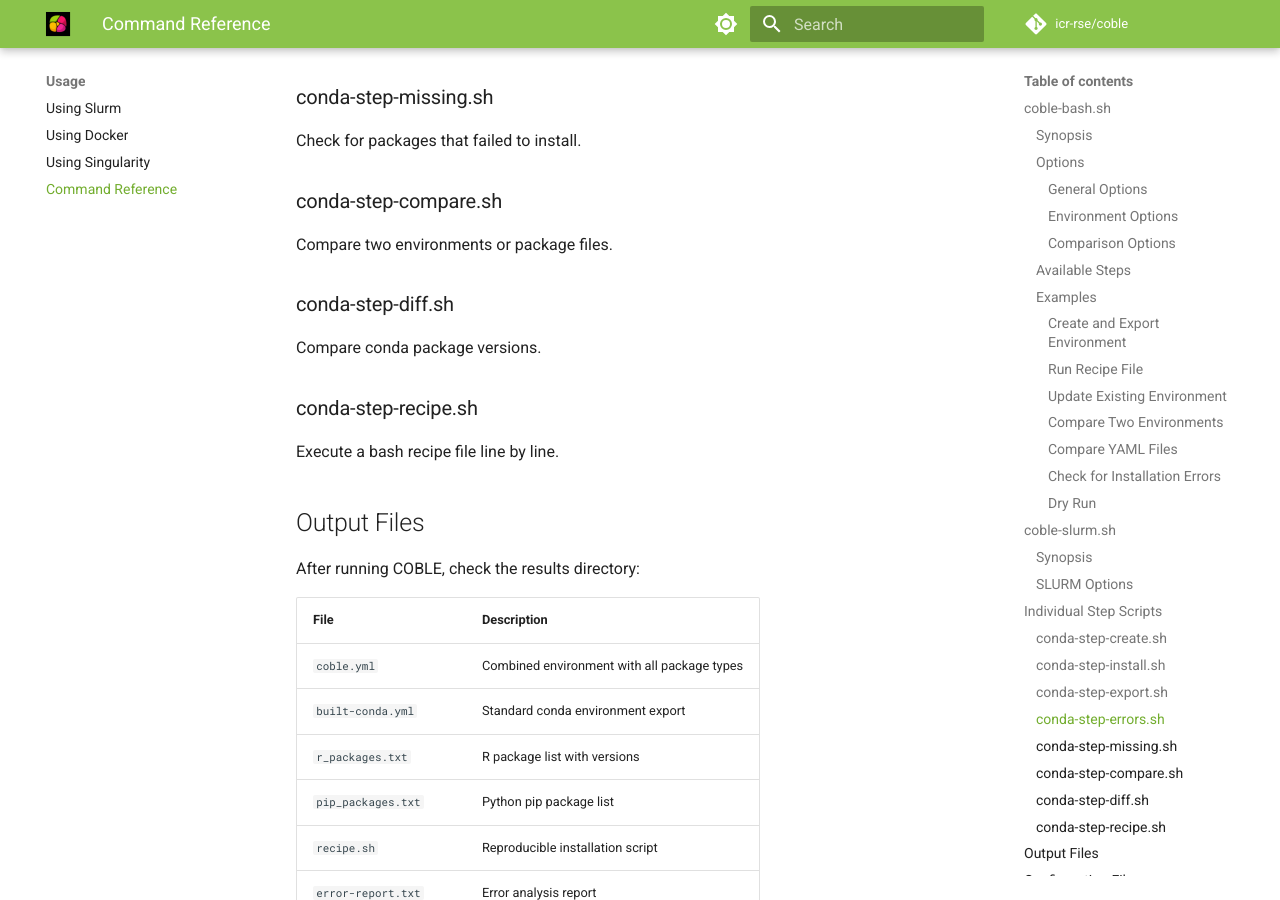
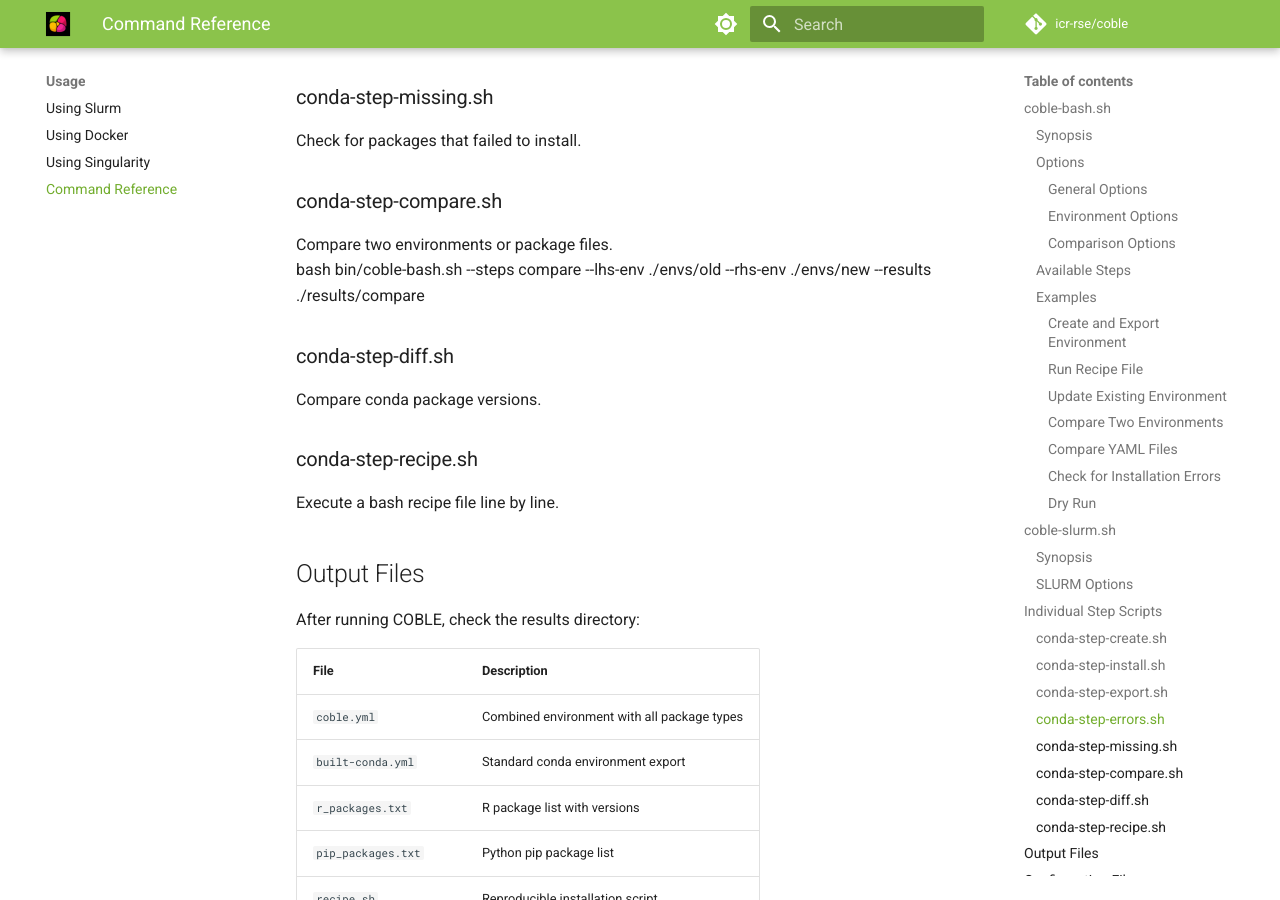
Before and after one commit to coble-tools/coble, an MkDocs documentation site: the page built from docs/cli-reference.md, in a window 1280 px wide and 900 px high, scrolled down 5178 px. Built offline with MkDocs 1.6.1 and Material for MkDocs 9.7.7, drawn with Linux system fonts in a browser that asks for light colours; comment, search, counter and statistics services are not loaded.

Commit message:
Added an example of compare

```diff
--- a/docs/cli-reference.md
+++ b/docs/cli-reference.md
@@ -205,6 +205,8 @@ Check for packages that failed to install.
 ### conda-step-compare.sh
 
 Compare two environments or package files.
+bash bin/coble-bash.sh --steps compare --lhs-env ./envs/old --rhs-env ./envs/new --results ./results/compare
+
 
 ### conda-step-diff.sh
 
```
Also changed, not shown: TODO.md (+5 -2 lines).
